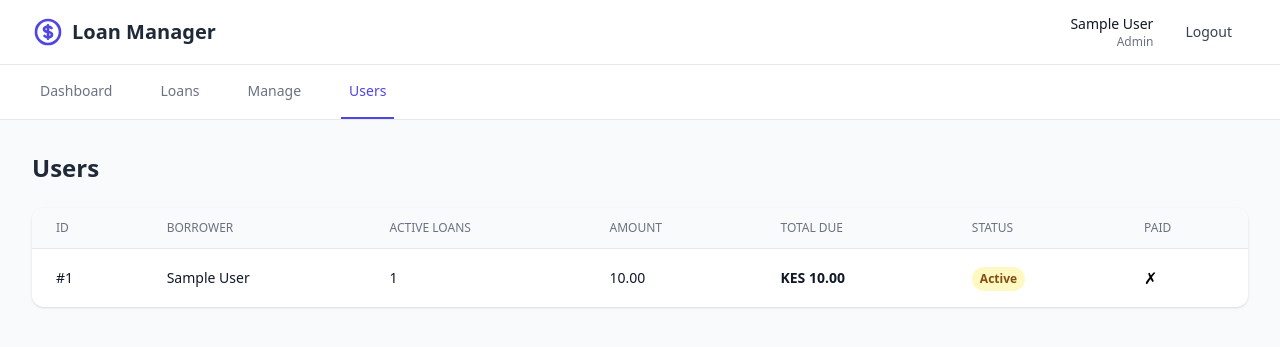
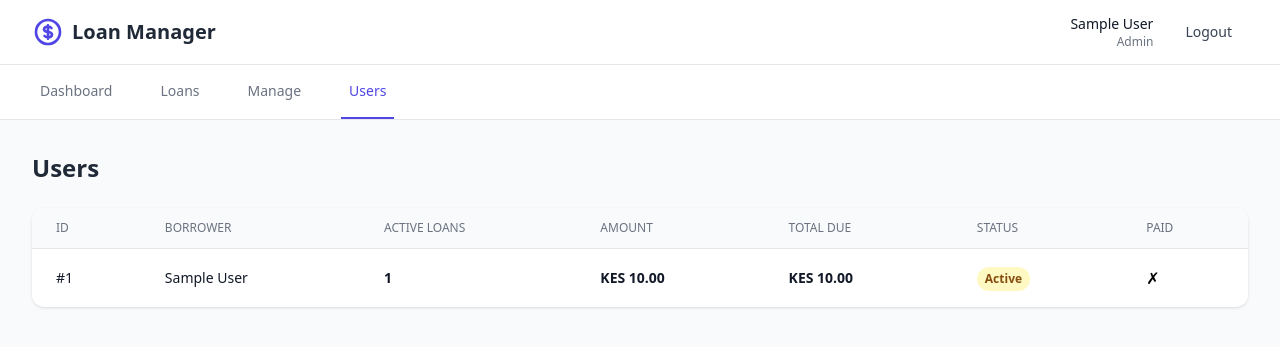
Before and after one commit to Harrison-Muraya/Alpha-Loans, a Django app: page /manage/borrower_summary/ in a window 1280 px wide. Shown: the top 347 px of the page. Run offline with Django 5.2, Linux system fonts and the light colour scheme; a user stored in the database is signed in; tables that the repository leaves empty hold one stand-in row (values such as "Sample post"); some libraries are stand-ins or nearby versions.

Commit message:
Updated borrower summary table with formatting changes

```diff
--- a/templates/loans/borrower_summary.html
+++ b/templates/loans/borrower_summary.html
@@ -26,8 +26,8 @@
                     <tr class="hover:bg-gray-50" id="loan-row-{{ user.id }}">
                         <td class="px-6 py-4 text-sm text-gray-900">#{{ user.id }}</td>
                         <td class="px-6 py-4 text-sm text-gray-900">{{ user.get_full_name|default:user.username }}</td>
-                        <td class="px-6 py-4 text-sm text-gray-900"> {{ user.total_loans }}</td>
-                        <td class="px-6 py-4 text-sm text-gray-900"> {{ user.total_amount_borrowed|floatformat:2 }}</td>
+                        <td class="px-6 py-4 text-sm font-semibold text-gray-900"> {{ user.total_loans }}</td>
+                        <td class="px-6 py-4 text-sm font-semibold text-gray-900">KES {{ user.total_amount_borrowed|floatformat:2 }}</td>
                         <td class="px-6 py-4 text-sm font-semibold text-gray-900">KES {{ user.total_expected|floatformat:2 }}</td>
                         <td class="px-6 py-4">
                             <span class="view-mode-{{ user.id }}">
```
